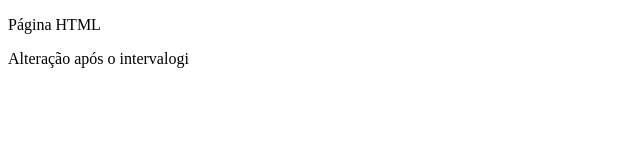
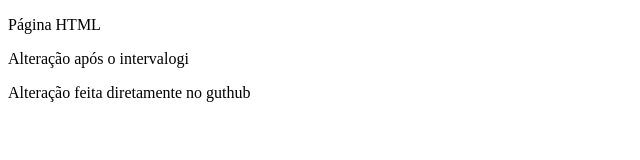
Before and after one commit to diogoalves1206/projeto1, a plain HTML site: page index.html in a window 1280 px wide. Shown: the whole page, without its empty margins (0-640 px from the left). Drawn offline with Linux system fonts and the light colour scheme.

Commit message:
Alteração feita no github

```diff
--- a/index.html
+++ b/index.html
@@ -8,5 +8,6 @@
 <body>
     <p>Página HTML</p>
     <p>Alteração após o intervalogi</p>
+    <p>Alteração feita diretamente no guthub</p>
 </body>
 </html>
```
